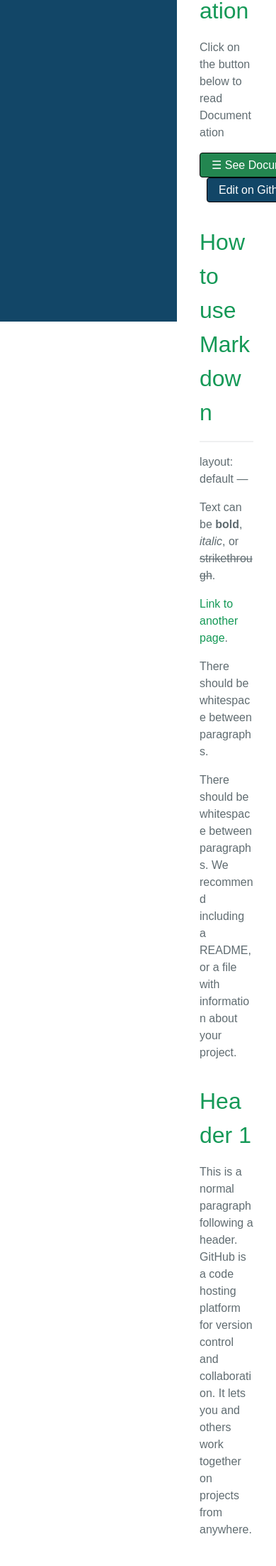
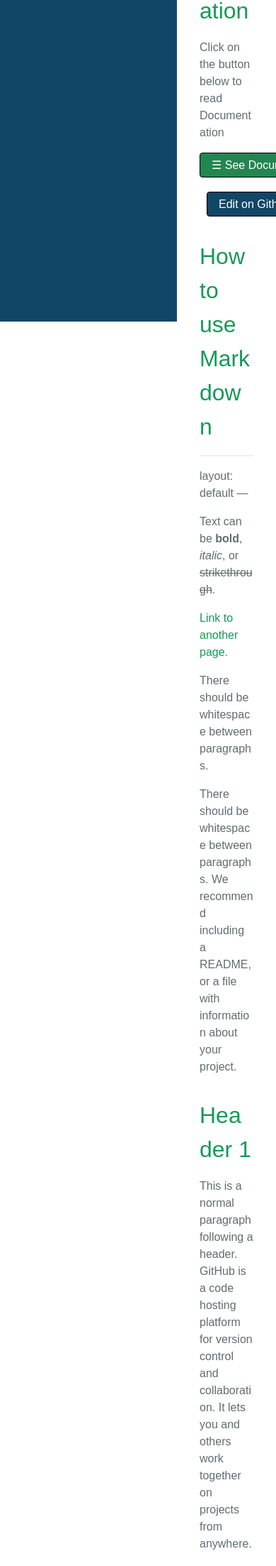
Before and after one commit to dianamw/GreenVulcano-Beta, a Jekyll site: the page built from index.md, in a window 390 px wide. Shown: the part 447-2653 px from the top of the page at 71% size. Built offline with Jekyll 4.4.1, drawn with Linux system fonts in a browser that asks for light colours; our own code applies the rules of GitHub Pages for plain Markdown files; the repository's description, which GitHub fills in, is left out.

Commit message:
Update style.scss

```diff
--- a/assets/css/style.scss
+++ b/assets/css/style.scss
@@ -148,3 +148,11 @@ button.accordion.active:after {
     background-color: #238650;
     color: #fff;
 }
+
+@media screen and (max-width: 980px) {
+	.Button-blue{
+    background-color: #124667;
+    color: #fff;
+    margin-top:20px;
+}
+}
```
